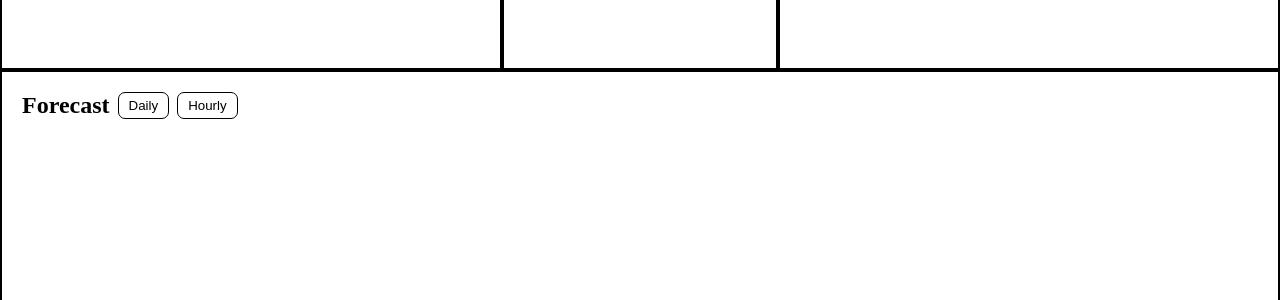
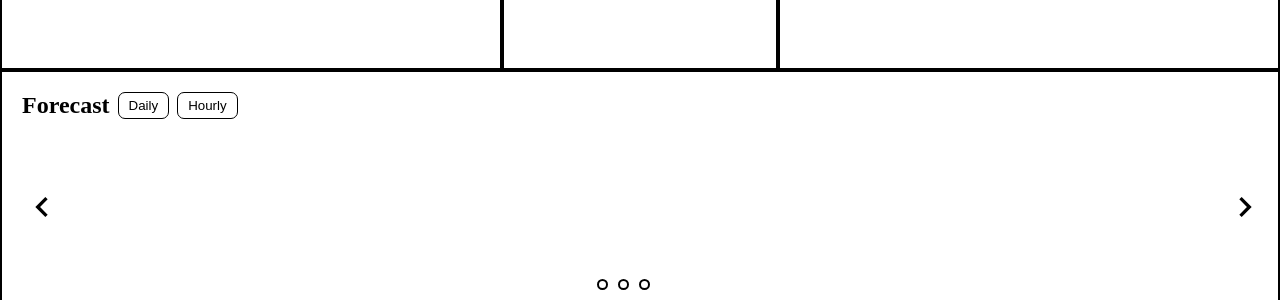
Before and after one commit to christopherctai/weather-app, a plain HTML site: page index.html in a window 1280 px wide. Shown: the part 497-797 px from the top of the page. Drawn offline with Linux system fonts and the light colour scheme.

Commit message:
Create forecast section with arrows and nav circles

```diff
--- a/index.html
+++ b/index.html
@@ -45,6 +45,18 @@
             <button class="daily btn light-outline">Daily</button>
             <button class="hourly btn light-outline">Hourly</button>
         </div>
+        <div class="picture-frame">
+            <img id="carousel-left" src="./images/chevron-left.svg" alt="Left Arrow">
+            <img id="carousel-right" src="./images/chevron-right.svg" alt="Right Arrow">
+            <div class="nav-circles">
+                <div id='0' class="nav-circle selected"></div>
+                <div id='1' class="nav-circle"></div>
+                <div id='2' class="nav-circle"></div>
+            </div>
+            <div class="pictures">
+
+            </div>
+        </div>
     </div>
 </body>
 </html>
--- a/styles.css
+++ b/styles.css
@@ -34,6 +34,8 @@ body {
 
 #forecast-container {
     flex: 1;
+
+    position: relative;
 }
 
 .container {
@@ -76,3 +78,46 @@ body {
     background-color: black;
     color: white;
 }
+
+#carousel-left,
+#carousel-right {
+    position: absolute;
+    width: 40px;
+
+    cursor: pointer;
+}
+
+#carousel-left {
+    z-index: 1;
+    top: calc(50%);
+}
+
+#carousel-right {
+    z-index: 1;
+    top: calc(50%);
+    right: calc(1%);
+}
+
+.nav-circles {
+    z-index: 1;
+
+    position: absolute;
+    bottom: 5%;
+    left: 0;
+    right: 0;
+    margin-left: auto;
+    margin-right: auto;
+    width: 87px;
+
+    display: flex;
+    gap: 10px;
+}
+
+.nav-circle {
+    width: 7px;
+    height: 7px;
+    border: 2px solid black;
+    border-radius: 50%;
+
+    cursor: pointer;
+}
```
Also changed, not shown: images/chevron-left.svg (added), images/chevron-right.svg (added).
